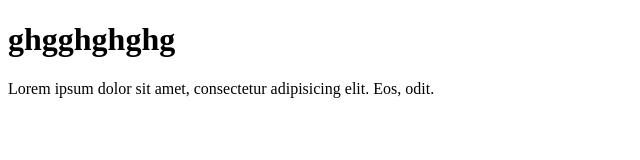
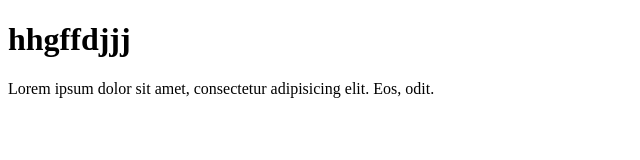
Before and after one commit to Pushkin-hub/web42, a plain HTML site: page index.html in a window 1280 px wide. Shown: the whole page, without its empty margins (0-640 px from the left). Drawn offline with Linux system fonts and the light colour scheme.

Commit message:
изменил индексhtml

```diff
--- a/index.html
+++ b/index.html
@@ -7,7 +7,7 @@
 </head>
 <body>
     <div>
-        <h1>ghgghghghg</h1>
+        <h1>hhgffdjjj</h1>
     </div>
     <div>
         <p>
```
